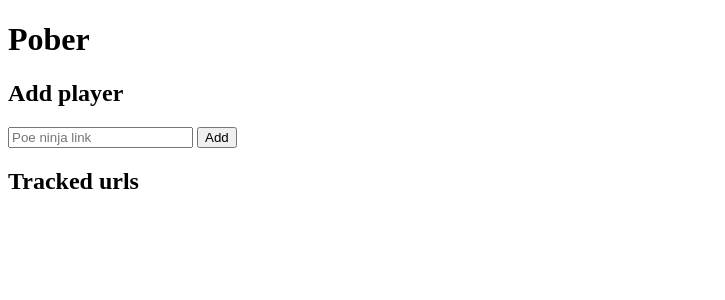
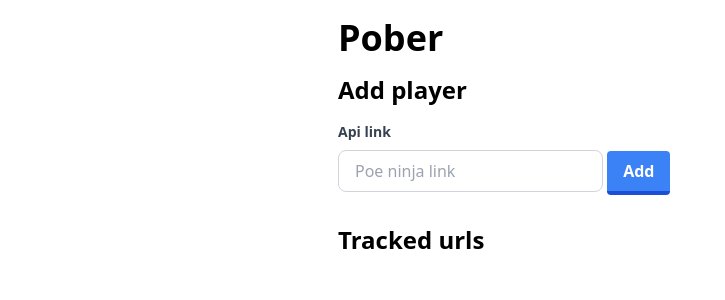
Before and after one commit to rinti/pober, a Python web app: template pober/templates/index.html in a window 1280 px wide. Shown: the top 300 px of the page, without its empty margins (0-725 px from the left). Run offline with Jinja, Linux system fonts and the light colour scheme; the template is opened without the code that fills it, so the values that code supplies are empty.

Commit message:
Add tailwind styling

```diff
--- a/pober/templates/index.html
+++ b/pober/templates/index.html
@@ -5,27 +5,35 @@
     <meta name="viewport" content="width=device-width, initial-scale=1.0">
     <meta http-equiv="X-UA-Compatible" content="ie=edge">
     <title>pober</title>
+    <link href="https://unpkg.com/tailwindcss@^1.0/dist/tailwind.min.css" rel="stylesheet">
 </head>
 <body>
-    <h1>Pober</h1>
+    <main style="max-width: 70ch;padding: 2ch;margin: auto;">
+        <h1 class="text-4xl font-black mb-4">Pober</h1>
 
-    <section>
-        <h2>Add player</h2>
+        <section class="flex mb-4">
             <form method="post" action="">
-            <input type="text" name="url" placeholder="Poe ninja link">
-            <button type="submit">Add</button>
+                <h2 class="text-2xl font-black mb-4">Add player</h2>
+                <label class="block text-gray-700 text-sm font-bold mb-2" for="url">
+                    Api link
+                </label>
+                <input class="bg-white focus:outline-none focus:shadow-outline border border-gray-300 rounded-lg py-2 px-4 appearance-none leading-normal mb-4" type="text" id="url" name="url" placeholder="Poe ninja link">
+                <button class="bg-blue-500 hover:bg-blue-400 text-white font-bold py-2 px-4 border-b-4 border-blue-700 hover:border-blue-500 rounded" type="submit">Add</button>
             </form>
         </section>
 
         {% block content %}
             <section>
-            <h2>Tracked urls</h2>
+                <h2 class="text-2xl font-black mb-4">Tracked urls</h2>
                 <ul>
                     {% for c in characters %}
-                <li><a href="/{{ c.id }}">{{ c.url }}</a></li>
+                        <li>
+                            <a class="text-blue-600" href="/{{ c.id }}">{{ c.url }}</a>
+                        </li>
                     {% endfor %}
                 </ul>
             </section>
         {% endblock %}
+    </main>
 </body>
 </html>
--- a/pober/templates/profile.html
+++ b/pober/templates/profile.html
@@ -2,8 +2,8 @@
 
 {% block content %}
     <section>
-        <h2>Data</h2>
-        <a href="/">Back to start</a>
+        <h2 class="text-2xl font-black mb-4">Data</h2>
+        <a href="/" class="bg-blue-500 hover:bg-blue-400 text-white font-bold py-2 px-4 border-b-4 border-blue-700 hover:border-blue-500 inline-block rounded mb-4">Back to start</a>
 
         <table width="100%">
             <tr>
@@ -24,7 +24,7 @@
                 <td>
                     {{d.max_dps_skill}}: {{ d.max_dps}}
                 </td>
-                <td><a href="">Copy to clipboard</a></td>
+                <td><a href="" class="text-blue-600">Copy to clipboard</a></td>
                 <td>{{ d.last_update }}</td>
             </tr>
             {% endfor %}
```
Lines whose indentation alone changed are shown as unchanged.
